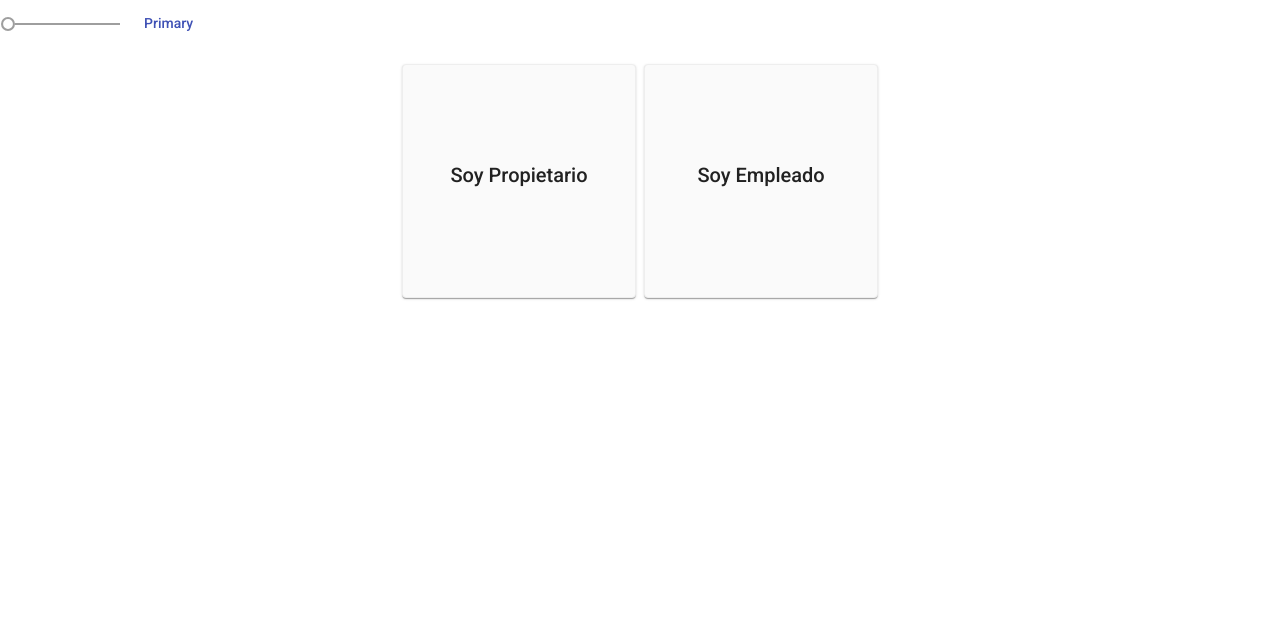
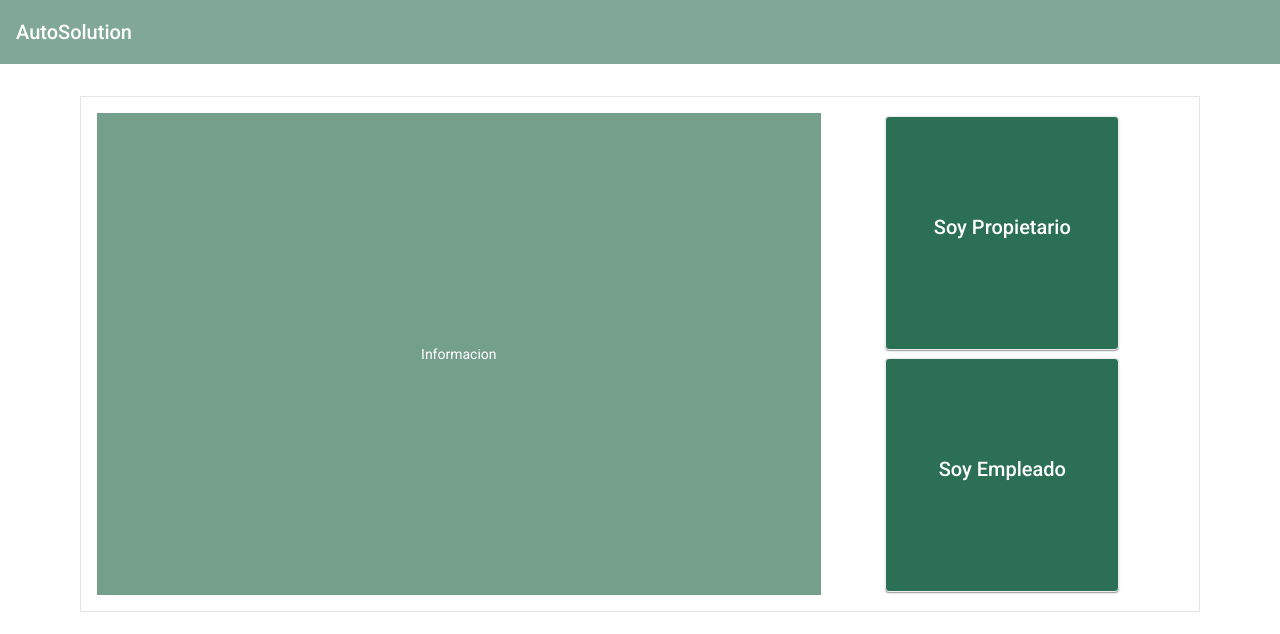
Before and after one commit to linamariaum/tallerVehiculos-frontend, an Angular app: page /homepage in a window 1280 px wide. Shown: the top 634 px of the page. Built offline with nearby package versions, Linux system fonts and the light colour scheme.

Commit message:
Install sweetAlert | Create color palette | Create toolbar in app.component with sticky | Update homePageComponent

```diff
--- a/angular.json
+++ b/angular.json
@@ -127,5 +127,8 @@
       }
     }
   },
-  "defaultProject": "tallerVehiculos-frontend"
+  "defaultProject": "tallerVehiculos-frontend",
+  "cli": {
+    "analytics": false
+  }
 }
--- a/package.json
+++ b/package.json
@@ -22,6 +22,7 @@
     "@angular/platform-browser-dynamic": "~9.1.4",
     "@angular/router": "~9.1.4",
     "rxjs": "~6.5.4",
+    "sweetalert2": "^10.6.1",
     "tslib": "^1.10.0",
     "zone.js": "~0.10.2"
   },
--- a/src/app/app.component.html
+++ b/src/app/app.component.html
@@ -1,3 +1,4 @@
-<mat-slider min="1" max="100" step="1" value="1"></mat-slider>
-<a routerLink="/homepage"><button mat-button color="primary">Primary</button></a>
+<mat-toolbar class="color-green-ligth sticky">
+  <span class="color-white">AutoSolution</span>
+</mat-toolbar>
 <router-outlet></router-outlet>
--- a/src/app/app.component.scss
+++ b/src/app/app.component.scss
@@ -0,0 +1,6 @@
+.sticky {
+  position: sticky;
+  top: 0;
+  z-index: 10;
+  opacity: 90%;
+}
--- a/src/app/app.module.ts
+++ b/src/app/app.module.ts
@@ -7,6 +7,8 @@ import { BrowserAnimationsModule } from '@angular/platform-browser/animations';
 import { MatSliderModule } from '@angular/material/slider';
 import {MatButtonModule} from '@angular/material/button';
 import {MatCardModule} from '@angular/material/card';
+import {MatToolbarModule} from '@angular/material/toolbar';
+import {MatGridListModule} from '@angular/material/grid-list';
 
 import { HomepageComponent } from './components/homepage/homepage.component';
 
@@ -21,7 +23,9 @@ import { HomepageComponent } from './components/homepage/homepage.component';
     BrowserAnimationsModule,
     MatSliderModule,
     MatButtonModule,
-    MatCardModule
+    MatCardModule,
+    MatToolbarModule,
+    MatGridListModule
   ],
   providers: [],
   bootstrap: [AppComponent]
--- a/src/app/components/homepage/homepage.component.html
+++ b/src/app/components/homepage/homepage.component.html
@@ -1,15 +1,29 @@
-<div class="card-container">
+<div class="container">
+  <mat-grid-list cols="3" rowHeight="3:2">
 
-  <mat-card class="card">
+    <mat-grid-tile colspan="2" rowspan="2" class="color-green-ligth">
+      <span class="color-white">Informacion</span>
+    </mat-grid-tile>
+
+    <mat-grid-tile colspan="1" rowspan="1">
+      <div class=" card-container">
+        <mat-card class="card color-green">
           <mat-card-header>
-      <mat-card-title>Soy Propietario</mat-card-title>
+            <mat-card-title class="color-white">Soy Propietario</mat-card-title>
           </mat-card-header>
         </mat-card>
+      </div>
+    </mat-grid-tile>
 
-  <mat-card class="card">
+    <mat-grid-tile colspan="1" rowspan="1">
+      <div class=" card-container">
+        <mat-card class="card color-green">
           <mat-card-header>
-      <mat-card-title>Soy Empleado</mat-card-title>
+            <mat-card-title class="color-white">Soy Empleado</mat-card-title>
           </mat-card-header>
         </mat-card>
+      </div>
+    </mat-grid-tile>
 
+  </mat-grid-list>
 </div>
--- a/src/styles.scss
+++ b/src/styles.scss
@@ -1,4 +1,44 @@
 /* You can add global styles to this file, and also import other style files */
+$color-blue: #34C4B7;
+$color-green: #2B6F54;
+$color-green-ligth:#749F8B;
+$color-green-dark:#263930;
+$black: #000000;
+$white: #ffffff;
 
 html, body { height: 100%; }
 body { margin: 0; font-family: Roboto, "Helvetica Neue", sans-serif; }
+
+.color-blue {
+  background-color: $color-blue !important;
+}
+.color-green {
+  background-color: $color-green !important;
+}
+.color-green-ligth {
+  background-color: $color-green-ligth !important;
+}
+.color-green-dark {
+  background-color: $color-green-dark !important;
+}
+.color-white {
+  color: $white;
+}
+.color-black {
+  color: $black;
+}
+.title{
+  color: $color-green-dark;
+  text-align: center;
+ }
+ .container {
+  margin: 2rem 5rem 2rem 5rem;
+  border: 1px solid rgba(0, 0, 0, 0.1);
+  padding: 1rem;
+  justify-content: center;
+}
+.primary-buttons{
+  margin: 1rem 2rem 1rem 2rem;
+  color: $white;
+  background: $color-green;
+}
```
Also changed, not shown: 1 other file (tests, documents, lock files or other folders). Lines whose indentation alone changed are shown as unchanged.
